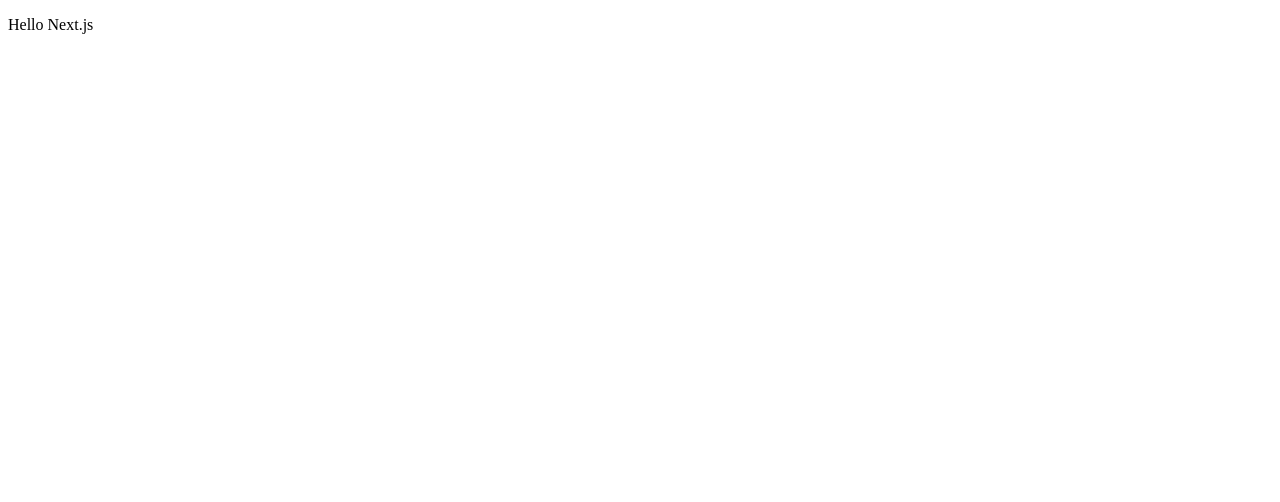
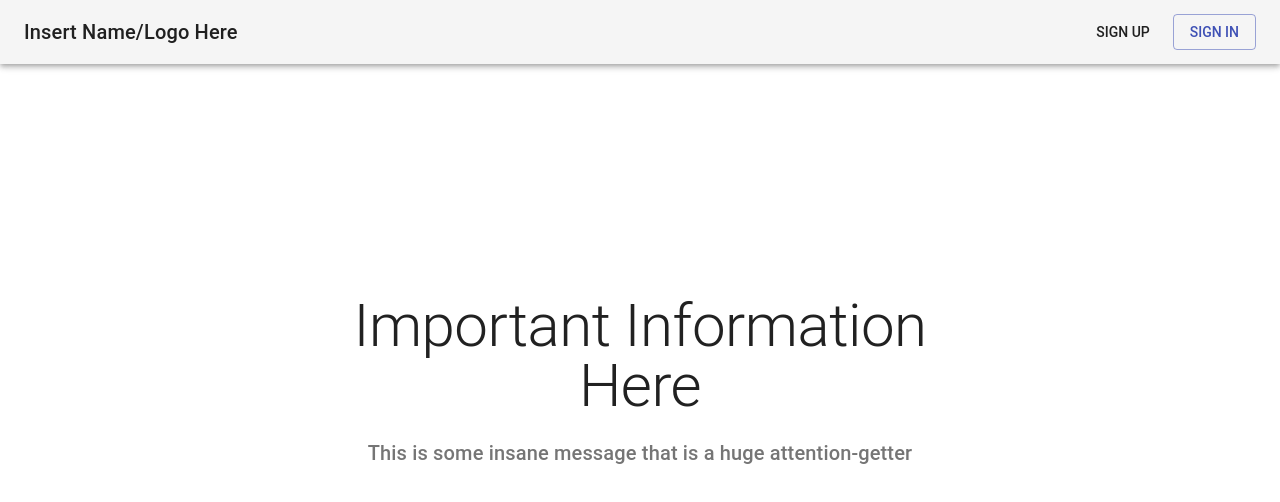
Before and after one commit to BloomTech-Labs/labs9-flight-log, a Next.js app in the folder frontend/: page / in a window 1280 px wide. Shown: the top 502 px of the page. Built offline with nearby package versions, Linux system fonts and the light colour scheme.

Commit message:
Landing Page Template finished. Needs further design.

```diff
--- a/frontend/package.json
+++ b/frontend/package.json
@@ -11,6 +11,9 @@
   "author": "",
   "license": "ISC",
   "dependencies": {
+    "@material-ui/core": "^3.8.2",
+    "@material-ui/icons": "^3.0.2",
+    "@material-ui/styles": "^3.0.0-alpha.7",
     "next": "^7.0.2",
     "react": "^16.7.0",
     "react-dom": "^16.7.0"
--- a/frontend/pages/index.js
+++ b/frontend/pages/index.js
@@ -1,7 +1,91 @@
-const Index = () => (
-  <div>
-    <p>Hello Next.js</p>
-  </div>
-);
+import React from 'react';
+import classNames from 'classnames';
+import PropTypes from 'prop-types';
+import AppBar from '@material-ui/core/AppBar';
+import Button from '@material-ui/core/Button';
+import CssBaseline from '@material-ui/core/CssBaseline';
+import Toolbar from '@material-ui/core/Toolbar';
+import Typography from '@material-ui/core/Typography';
+import { withStyles } from '@material-ui/core/styles';
 
-export default Index;
+
+const styles = theme => ({
+  '@global': {
+    body: {
+      backgroundColor: theme.palette.common.white,
+    },
+  },
+  Button: {
+    marginRight: "15px",
+  },
+  appBar: {
+    position: 'relative',
+  },
+  toolbarTitle: {
+    flex: 1,
+  },
+  layout: {
+    width: 'auto',
+    marginLeft: theme.spacing.unit * 3,
+    marginRight: theme.spacing.unit * 3,
+    [theme.breakpoints.up(900 + theme.spacing.unit * 3 * 2)]: {
+      width: 900,
+      marginLeft: 'auto',
+      marginRight: 'auto',
+    },
+  },
+  heroContent: {
+    maxWidth: 600,
+    margin: '0 auto',
+    marginTop: '120px',
+    padding: `${theme.spacing.unit * 14}px 0 ${theme.spacing.unit * 6}px`,
+  },
+  footer: {
+    marginTop: theme.spacing.unit * 8,
+    borderTop: `1px solid ${theme.palette.divider}`,
+    padding: `${theme.spacing.unit * 6}px 0`,
+  },
+});
+
+function Landing(props) {
+  const { classes } = props;
+
+  return (
+    <React.Fragment>
+      <CssBaseline />
+      <AppBar position="static" color="default" className={classes.appBar}>
+        <Toolbar>
+          <Typography variant="h6" color="inherit" noWrap className={classes.toolbarTitle}>
+            Insert Name/Logo Here
+          </Typography>
+          <Button className={classes.Button}>Sign Up </Button>
+          <Button color="primary" variant="outlined">
+            Sign In
+          </Button>
+        </Toolbar>
+      </AppBar>
+      <main className={classes.layout}>
+        {/* Hero unit */}
+        <div className={classes.heroContent}>
+          <Typography component="h1" variant="h2" align="center" color="textPrimary" gutterBottom>
+            Important Information Here
+          </Typography>
+          <Typography variant="h6" align="center" color="textSecondary" component="p">
+              This is some insane message that is a huge attention-getter
+          </Typography>
+        </div>
+        {/* End hero unit */}
+      </main>
+      {/* Footer */}
+      <footer className={classNames(classes.footer, classes.layout)}>
+      </footer>
+      {/* End footer */}
+    </React.Fragment>
+  );
+}
+
+Landing.propTypes = {
+  classes: PropTypes.object.isRequired,
+};
+
+export default withStyles(styles)(Landing);
```
Also changed, not shown: frontend/components/signinComponent/updates.md (added, +5 -0 lines), 1 other file (tests, documents, lock files or other folders).
